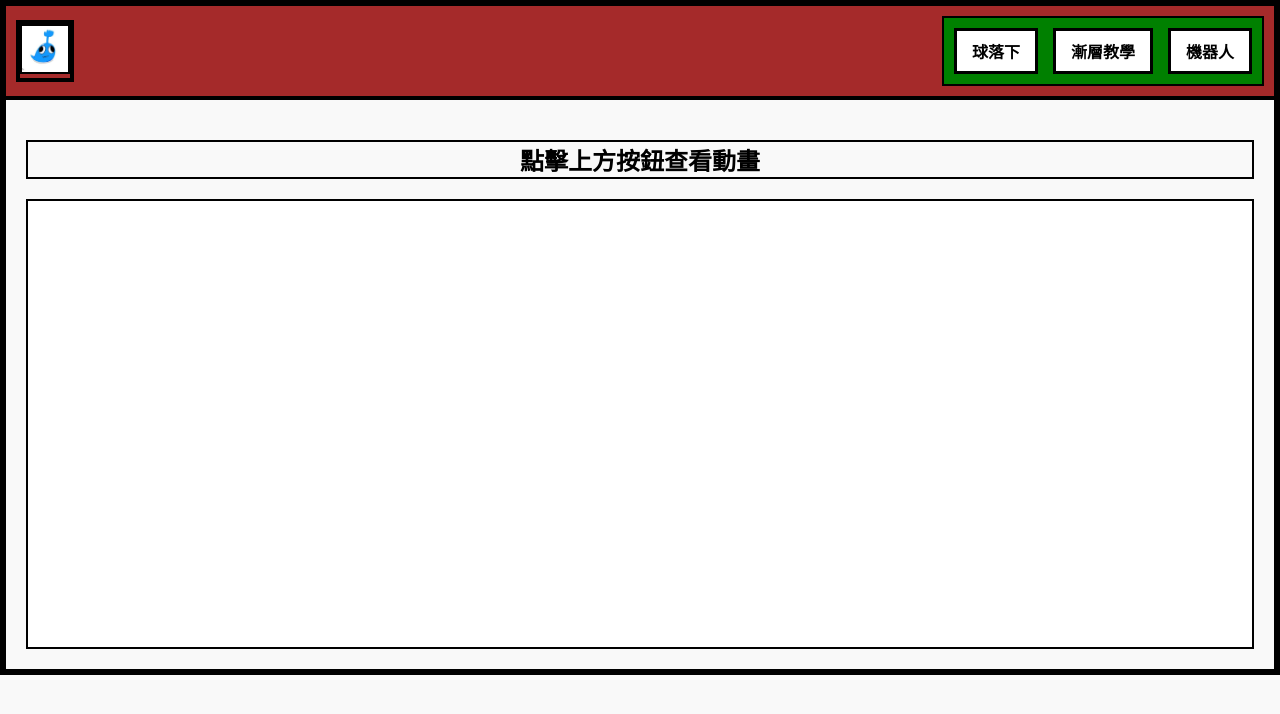
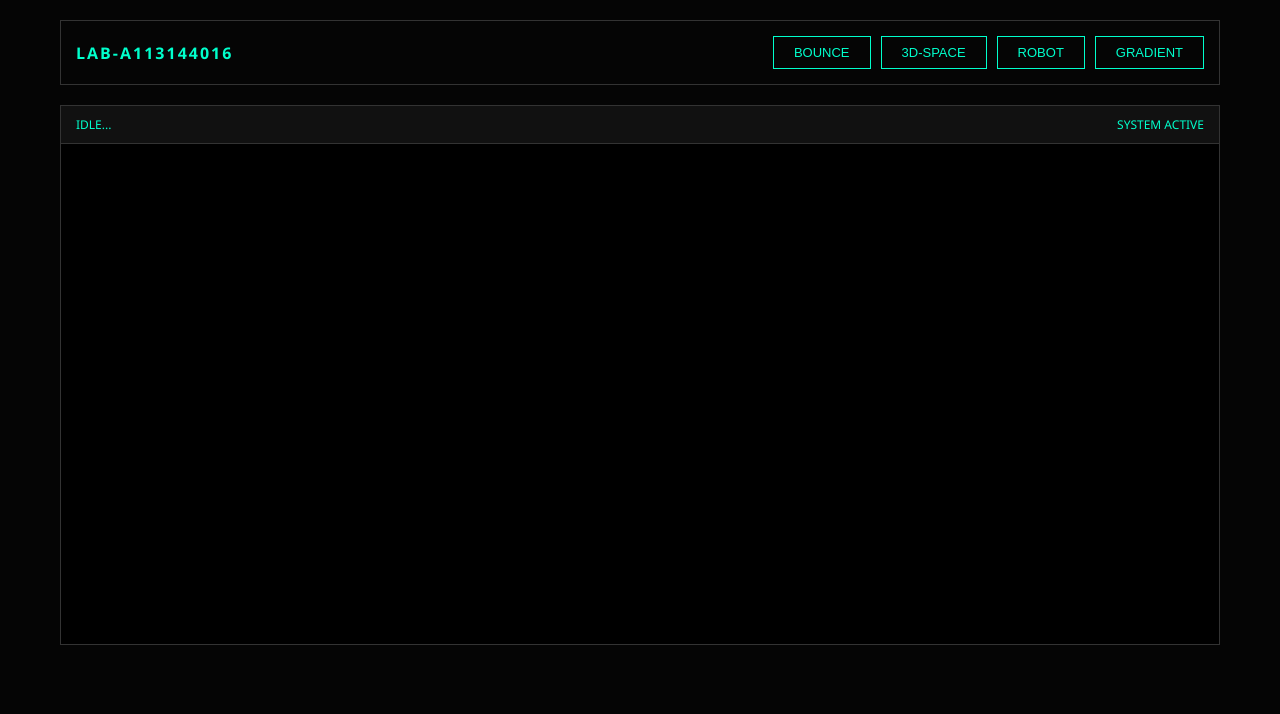
Before and after one commit to Yorklin0328/sccdweb_114_016, a plain HTML site: page index.html in a window 1280 px wide. Drawn offline with nearby package versions, Linux system fonts and the light colour scheme.

Commit message:
Add files via upload

```diff
--- a/index.html
+++ b/index.html
@@ -3,31 +3,34 @@
   <head>
     <meta charset="UTF-8" />
     <meta name="viewport" content="width=device-width, initial-scale=1.0" />
-    <title>我的 Coding 練習成果</title>
+    <title>Programming Lab</title>
     <link rel="stylesheet" href="style.css" />
     <script src="https://cdnjs.cloudflare.com/ajax/libs/p5.js/1.4.0/p5.js"></script>
   </head>
   <body>
-    <div class="head">
-      <div class="logo">
-        <div class="logoim">
-          <img src="yorryorr.jpg" alt="img" width="50px" />
+    <div class="app-container">
+      <header class="navbar">
+        <div class="site-id">LAB-A113144016</div>
+        <div class="nav-links">
+          <button class="nav-item" onclick="startSketch('ball')">BOUNCE</button>
+          <button class="nav-item" onclick="startSketch('box')">
+            3D-SPACE
+          </button>
+          <button class="nav-item" onclick="startSketch('robot')">ROBOT</button>
+          <button class="nav-item" onclick="startSketch('gradient')">
+            GRADIENT
+          </button>
         </div>
-      </div>
-      <div class="menu">
-        <button class="nav-btn" onclick="playSketch('ball')">球落下</button>
-        <button class="nav-btn" onclick="playSketch('gradient')">
-          漸層教學
-        </button>
-        <button class="nav-btn" onclick="playSketch('robot')">機器人</button>
-      </div>
+      </header>
+
+      <main class="display-panel">
+        <div class="status-bar">
+          <span id="sketch-name">IDLE...</span>
+          <span class="system-time">SYSTEM ACTIVE</span>
+        </div>
+        <div id="p5-canvas"></div>
+      </main>
     </div>
-
-    <div class="main-content">
-      <h2 id="sketch-title">點擊上方按鈕查看動畫</h2>
-      <div id="canvas-parent"></div>
-    </div>
-
     <script src="script.js"></script>
   </body>
 </html>
--- a/script.js
+++ b/script.js
@@ -1,76 +1,106 @@
-let currentP5;
+let appInstance;
 
-function playSketch(type) {
-  if (currentP5) {
-    currentP5.remove();
-  } // 清除舊動畫
+function startSketch(mode) {
+  if (appInstance) {
+    appInstance.remove();
+  }
 
-  const sketch = (p) => {
-    if (type === "ball") {
-      let xp = 50,
-        yp = 50,
-        xs = 0.5,
-        ys = 3;
+  const s = (p) => {
+    if (mode === "ball") {
+      let x = 50,
+        y = 50,
+        vx = 2,
+        vy = 3;
       p.setup = () => {
-        p.createCanvas(600, 400);
-        document.getElementById("sketch-title").innerText = "球落下教學作品";
+        p.createCanvas(800, 500);
+        document.getElementById("sketch-name").innerText = "BOUNCE SIMULATION";
       };
       p.draw = () => {
-        p.background(100);
-        p.fill(255, 20, 25);
-        p.circle(xp, yp, 20);
-        xp += xs;
-        yp += ys;
-        ys += 0.1;
-        if (yp > p.height) {
-          ys = -ys * 0.8;
-          yp = p.height;
+        p.background(10);
+        p.fill(0, 255, 204);
+        p.noStroke();
+        p.circle(x, y, 25);
+        x += vx;
+        y += vy;
+        vy += 0.2;
+        if (y > p.height - 12) {
+          vy = -vy * 0.85;
+          y = p.height - 12;
+        }
+        if (x > p.width || x < 0) {
+          vx = -vx;
         }
       };
-    } else if (type === "gradient") {
-      let z = [];
+    } else if (mode === "box") {
+      let boxes = [];
       p.setup = () => {
-        p.createCanvas(600, 400, p.WEBGL);
-        document.getElementById("sketch-title").innerText = "漸層與 3D 方塊";
-        for (let i = 0; i < 10; i++) z[i] = p.random(-1000, 1000);
+        p.createCanvas(800, 500, p.WEBGL);
+        document.getElementById("sketch-name").innerText = "3D SPACE RENDER";
+        for (let i = 0; i < 15; i++) boxes[i] = p.random(-1000, 1000);
       };
       p.draw = () => {
-        p.background(205);
+        p.background(5);
         p.lights();
-        p.ambientLight(200, 10, 10);
         p.orbitControl();
-        for (let i = 0; i < 10; i++) {
-          z[i] += 10;
-          if (z[i] > 1000) z[i] = -1000;
+        for (let i = 0; i < 15; i++) {
+          boxes[i] += 8;
+          if (boxes[i] > 1000) boxes[i] = -1000;
           p.push();
-          p.translate(0, 0, z[i]);
-          p.fill(200, 20, 20);
-          p.box(60);
+          p.translate(0, 0, boxes[i]);
+          p.fill(0, 255, 204, 150);
+          p.stroke(255);
+          p.box(50);
           p.pop();
         }
       };
-    } else if (type === "robot") {
+    } else if (mode === "robot") {
       p.setup = () => {
-        p.createCanvas(400, 400);
-        document.getElementById("sketch-title").innerText = "畫機器人教學";
+        p.createCanvas(800, 500);
+        document.getElementById("sketch-name").innerText =
+          "GEOMETRIC CHARACTER";
       };
       p.draw = () => {
-        p.background(200);
-        p.fill("rgb(255,250,130)");
+        p.background(20);
+        p.translate(p.width / 2 - 200, 50);
+        p.fill(255, 250, 130);
         p.circle(200, 300, 150);
+        p.stroke(255);
         p.line(200, 50, 200, 100);
         p.circle(200, 50, 20);
-        p.fill("rgb(173,173,173)");
+        p.fill(173, 173, 173);
         p.rect(100, 100, 200, 100);
         p.rect(120, 200, 160, 100);
-        p.fill("rgb(146,75,158)");
+        p.fill(146, 75, 158);
         p.circle(150, 150, 30);
         p.circle(250, 150, 30);
-        p.fill("rgb(108,175,228)");
+        p.fill(108, 175, 228);
         p.rect(50, 180, 20, 50);
         p.rect(330, 180, 20, 50);
       };
+    } else if (mode === "gradient") {
+      p.setup = () => {
+        p.createCanvas(800, 500);
+        document.getElementById("sketch-name").innerText =
+          "COLOR BLEND EXPERIMENT";
+      };
+      p.draw = () => {
+        p.background(255);
+        p.blendMode(p.MULTIPLY);
+        let cA = p.color("#dc4e4e");
+        let cB = p.color("#0019cd");
+        for (let i = 0; i < p.width; i += 40) {
+          cA.setAlpha(20);
+          p.fill(cA);
+          p.ellipse(200, 250, i);
+          cB.setAlpha(20);
+          p.fill(cB);
+          p.ellipse(600, 250, i);
+        }
+        p.blendMode(p.BLEND);
+        p.fill(0, 255, 204);
+        p.ellipse(p.mouseX, p.mouseY, 80, 80);
+      };
     }
   };
-  currentP5 = new p5(sketch, "canvas-parent");
+  appInstance = new p5(s, "p5-canvas");
 }
--- a/style.css
+++ b/style.css
@@ -1,53 +1,80 @@
 * {
-  border: 2px solid black;
+  margin: 0;
+  padding: 0;
   box-sizing: border-box;
 }
 
 body {
-  margin: 0;
-  font-family: "Microsoft JhengHei", sans-serif;
-  background-color: #f9f9f9;
+  background-color: #050505;
+  color: #00ffcc;
+  font-family: "Segoe UI", "Roboto", "Oxygen", sans-serif;
 }
 
-.head {
-  background-color: brown;
-  display: flex;
-  justify-content: space-between;
-  padding: 10px;
-  align-items: center;
-}
-
-.menu {
-  background-color: green;
-  display: flex;
-  gap: 15px;
-  padding: 10px;
-}
-
-/* 按鈕美化 */
-.nav-btn {
-  background: white;
-  border: 3px solid black;
-  padding: 8px 15px;
-  cursor: pointer;
-  font-weight: bold;
-  font-size: 16px;
-}
-
-.nav-btn:hover {
-  background: yellow;
-}
-
-.main-content {
-  text-align: center;
+.app-container {
+  width: 100%;
+  max-width: 1200px;
+  margin: 0 auto;
   padding: 20px;
 }
 
-#canvas-parent {
+.navbar {
+  display: flex;
+  justify-content: space-between;
+  align-items: center;
+  padding: 15px;
+  border: 1px solid #333;
+  margin-bottom: 20px;
+}
+
+.site-id {
+  font-weight: bold;
+  letter-spacing: 2px;
+}
+
+.nav-links {
+  display: flex;
+  gap: 10px;
+}
+
+.nav-item {
+  background: transparent;
+  border: 1px solid #00ffcc;
+  color: #00ffcc;
+  padding: 8px 20px;
+  font-size: 13px;
+  cursor: pointer;
+  transition: 0.2s;
+}
+
+.nav-item:hover {
+  background: #00ffcc;
+  color: #000;
+  box-shadow: 0 0 10px #00ffcc;
+}
+
+.display-panel {
+  border: 1px solid #333;
+  background: #000;
+}
+
+.status-bar {
+  background: #111;
+  padding: 10px 15px;
+  font-size: 12px;
+  display: flex;
+  justify-content: space-between;
+  border-bottom: 1px solid #333;
+}
+
+#p5-canvas {
+  width: 100%;
+  min-height: 500px;
   display: flex;
   justify-content: center;
   align-items: center;
-  margin-top: 20px;
-  min-height: 450px;
-  background: white;
+  overflow: hidden;
 }
+
+canvas {
+  max-width: 100%;
+}
```
